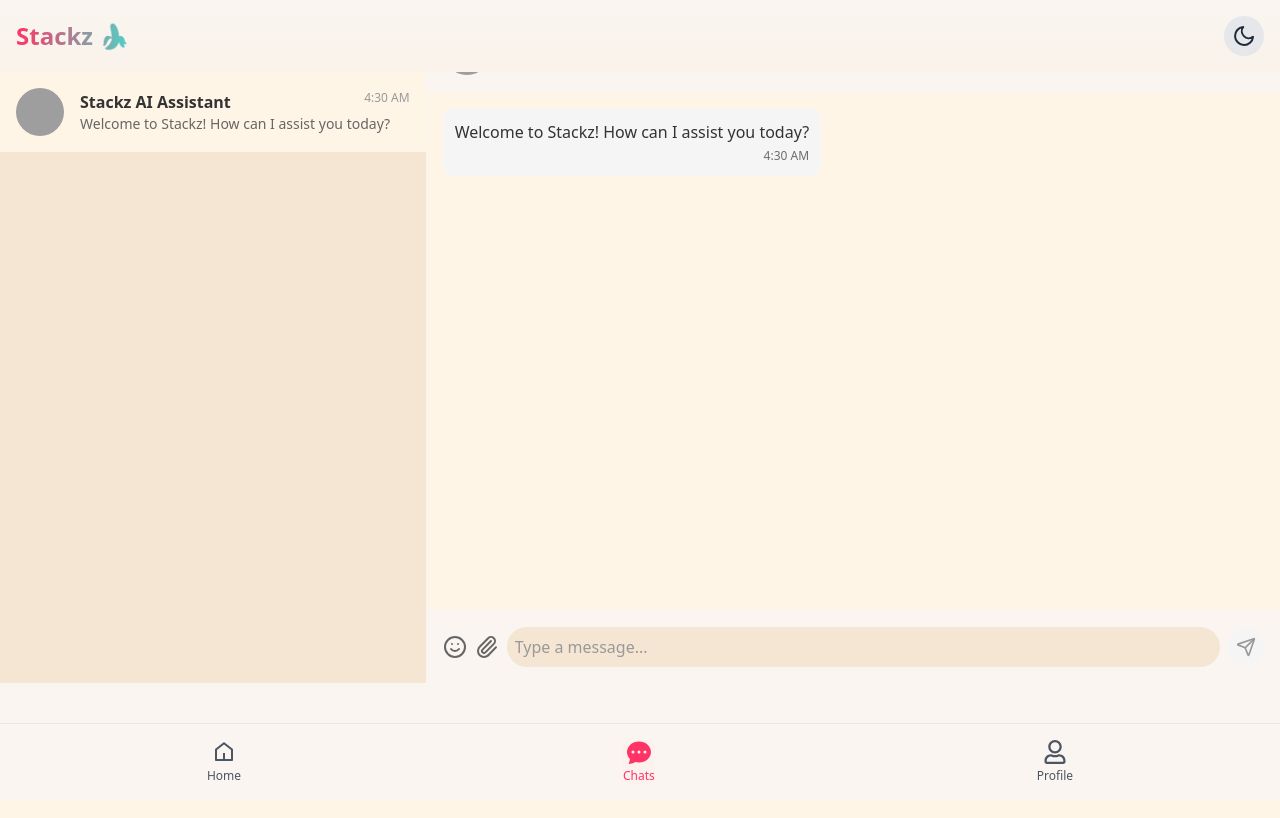
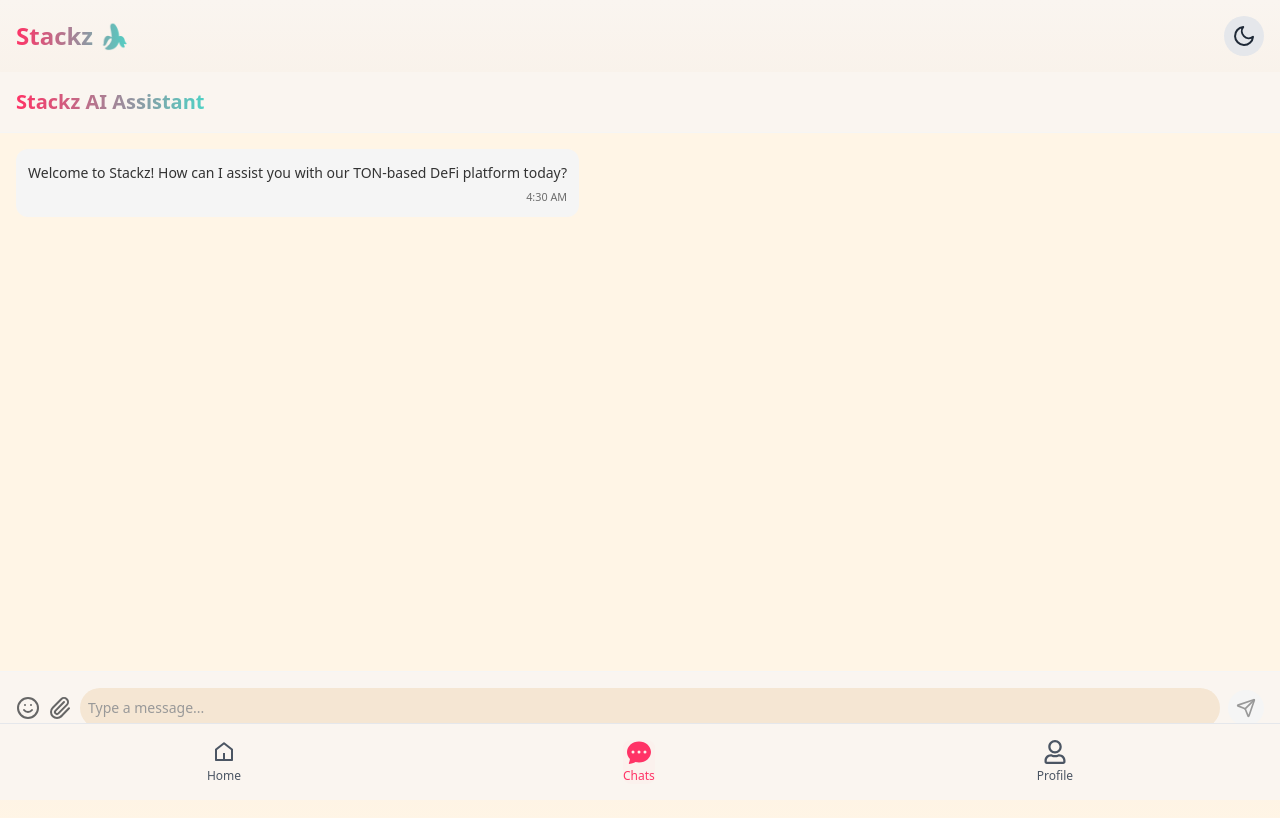
Before and after one commit to ayuxy027/Stackz, a React (Vite) app in the folder frontend/: page /chats in a window 1280 px wide. Shown: the top 818 px of the page. Built offline with nearby package versions, Linux system fonts and the light colour scheme; grey boxes are pictures that could not be loaded.

Commit message:
Added Colour Schema in Chatbot

```diff
--- a/frontend/src/pages/Chats.jsx
+++ b/frontend/src/pages/Chats.jsx
@@ -1,47 +1,31 @@
 import React, { useState, useRef, useEffect } from 'react'
 import { motion, AnimatePresence } from 'framer-motion'
-import { MessageSquare, Send, Paperclip, Smile, MoreVertical, ChevronLeft } from 'lucide-react'
+import { Send, Paperclip, Smile } from 'lucide-react'
 
-const mockChats = [
-  {
+const initialMessage = {
   id: 1,
-    name: 'Stackz AI Assistant',
-    profileImage: 'https://images.unsplash.com/photo-1573496359142-b8d87734a5a2?auto=format&fit=crop&w=100&q=80',
-    messages: [
-      { id: 1, text: 'Welcome to Stackz! How can I assist you today?', sender: 'AI', time: '4:30 AM' }
-    ],
-    active: true
+  text: 'Welcome to Stackz! How can I assist you with our TON-based DeFi platform today?',
+  sender: 'AI',
+  time: '4:30 AM'
 }
-]
 
 export default function Chats() {
-  const [selectedChat, setSelectedChat] = useState(mockChats[0])
+  const [messages, setMessages] = useState([initialMessage])
   const [newMessage, setNewMessage] = useState('')
-  const [isMobileView, setIsMobileView] = useState(false)
-  const [showChatList, setShowChatList] = useState(true)
   const [isLoading, setIsLoading] = useState(false)
   const messagesEndRef = useRef(null)
 
   useEffect(() => {
-    const handleResize = () => {
-      setIsMobileView(window.innerWidth < 768)
-    }
-    handleResize()
-    window.addEventListener('resize', handleResize)
-    return () => window.removeEventListener('resize', handleResize)
-  }, [])
-
-  useEffect(() => {
     messagesEndRef.current?.scrollIntoView({ behavior: 'smooth' })
-  }, [selectedChat.messages])
+  }, [messages])
 
   const getAIPrompt = (userInput) => {
     return `
       You are Stackz Assistant, a highly knowledgeable and articulate AI assistant for our DeFi platform, which leverages the TON SDK and operates on the TON Network. Your primary focus is to provide clear, concise, and engaging responses (100-200 characters) tailored to users interested in:
 
-      - **SIPs (Systematic Investment Plans)**: Explain how our platform supports strategic and periodic investments in TON-based tokens.
-      - **Portfolios**: Highlight portfolio tracking, optimization, and user-friendly analytics to help users manage their TON assets efficiently.
-      - **Token Management**: Detail features like minting, swapping, staking, and holding tokens with an emphasis on security and transparency.
+      - SIPs (Systematic Investment Plans): Explain how our platform supports strategic and periodic investments in TON-based tokens.
+      - Portfolios: Highlight portfolio tracking, optimization, and user-friendly analytics to help users manage their TON assets efficiently.
+      - Token Management: Detail features like minting, swapping, staking, and holding tokens with an emphasis on security and transparency.
 
       Key goals:
       - Ensure technical accuracy while maintaining simplicity for a diverse user audience, from beginners to experienced DeFi users.
@@ -81,7 +65,7 @@ export default function Chats() {
       return data.candidates[0].content.parts[0].text;
     } catch (error) {
       console.error('API Error:', error);
-      return "Error. Please try again.";
+      return "I apologize, but I'm experiencing difficulties. Please try again.";
     }
   };
 
@@ -95,11 +79,7 @@ export default function Chats() {
       time: new Date().toLocaleTimeString([], { hour: '2-digit', minute: '2-digit' })
     };
 
-    setSelectedChat(prev => ({
-      ...prev,
-      messages: [...prev.messages, userMessage]
-    }));
-
+    setMessages(prev => [...prev, userMessage]);
     setNewMessage('');
     setIsLoading(true);
 
@@ -113,10 +93,7 @@ export default function Chats() {
         time: new Date().toLocaleTimeString([], { hour: '2-digit', minute: '2-digit' })
       };
 
-      setSelectedChat(prev => ({
-        ...prev,
-        messages: [...prev.messages, aiMessage]
-      }));
+      setMessages(prev => [...prev, aiMessage]);
     } catch (error) {
       console.error('Error processing AI response:', error);
     } finally {
@@ -124,136 +101,49 @@ export default function Chats() {
     }
   };
 
-  const handleChatSelect = (chat) => {
-    setSelectedChat(chat)
-    if (isMobileView) {
-      setShowChatList(false)
-    }
-  }
-
   return (
     <div className="flex flex-col h-[calc(100vh-8rem)] bg-background-light-primary dark:bg-background-dark-primary transition-colors-all duration-300">
-      {/* Mobile Header */}
-      {isMobileView && (
+      {/* Chat Header */}
       <div className="flex items-center justify-between p-4 border-b border-neutral-light dark:border-neutral-dark">
-          {!showChatList && (
-            <button onClick={() => setShowChatList(true)} className="text-primary dark:text-primary-light">
-              <ChevronLeft size={24} />
-            </button>
-          )}
-          <h1 className="text-xl font-bold text-text-light-primary dark:text-text-dark-primary">
-            {showChatList ? 'Chats' : selectedChat.name}
+        <h1 className="text-xl font-bold text-transparent bg-gradient-to-r from-primary to-secondary bg-clip-text">
+          Stackz AI Assistant
         </h1>
-          <MessageSquare className="text-primary dark:text-primary-light" />
       </div>
-      )}
-
-      <div className="flex flex-1 overflow-hidden">
-        {/* Chat List */}
-        <AnimatePresence>
-          {(!isMobileView || showChatList) && (
-            <motion.div
-              initial={{ opacity: 0, x: -20 }}
-              animate={{ opacity: 1, x: 0 }}
-              exit={{ opacity: 0, x: -20 }}
-              className="w-full border-r md:w-1/3 border-neutral-light dark:border-neutral-dark bg-background-light-secondary dark:bg-background-dark-secondary"
-            >
-              {!isMobileView && (
-                <div className="flex items-center justify-between p-4 border-b border-neutral-light dark:border-neutral-dark">
-                  <h2 className="text-xl font-bold text-text-light-primary dark:text-text-dark-primary">Chats</h2>
-                  <MessageSquare className="text-primary dark:text-primary-light" />
-                </div>
-              )}
-
-              <div className="h-full overflow-y-auto divide-y divide-neutral-light/10 dark:divide-neutral-dark/10">
-                {mockChats.map(chat => (
-                  <motion.div
-                    key={chat.id}
-                    whileHover={{ scale: 1.02 }}
-                    onClick={() => handleChatSelect(chat)}
-                    className={`p-4 cursor-pointer flex items-center space-x-4 ${
-                      selectedChat.id === chat.id
-                        ? 'bg-background-light-accent dark:bg-background-dark-accent'
-                        : ''
-                    }`}
-                  >
-                    <img
-                      src={chat.profileImage}
-                      alt={chat.name}
-                      className="object-cover w-12 h-12 rounded-full"
-                    />
-                    <div className="flex-1 min-w-0">
-                      <div className="flex justify-between">
-                        <h3 className="font-semibold truncate text-text-light-primary dark:text-text-dark-primary">{chat.name}</h3>
-                        <span className="ml-2 text-xs text-text-light-muted dark:text-text-dark-muted whitespace-nowrap">
-                          {chat.messages[chat.messages.length - 1].time}
-                        </span>
-                      </div>
-                      <p className="text-sm truncate text-text-light-secondary dark:text-text-dark-secondary">
-                        {chat.messages[chat.messages.length - 1].text}
-                      </p>
-                    </div>
-                  </motion.div>
-                ))}
-              </div>
-            </motion.div>
-          )}
-        </AnimatePresence>
-
-        {/* Chat Window */}
-        <AnimatePresence>
-          {(!isMobileView || !showChatList) && (
-            <motion.div
-              initial={{ opacity: 0, x: 20 }}
-              animate={{ opacity: 1, x: 0 }}
-              exit={{ opacity: 0, x: 20 }}
-              className="flex flex-col w-full md:w-2/3"
-            >
-              {/* Chat Header */}
-              {!isMobileView && (
-                <div className="flex items-center justify-between p-4 border-b border-neutral-light dark:border-neutral-dark">
-                  <div className="flex items-center space-x-4">
-                    <img
-                      src={selectedChat.profileImage}
-                      alt={selectedChat.name}
-                      className="object-cover w-12 h-12 rounded-full"
-                    />
-                    <h2 className="text-xl font-semibold text-text-light-primary dark:text-text-dark-primary">
-                      {selectedChat.name}
-                    </h2>
-                  </div>
-                  <MoreVertical className="text-text-light-secondary dark:text-text-dark-secondary" />
-                </div>
-              )}
 
       {/* Chat Messages */}
       <div className="flex-1 p-4 space-y-4 overflow-y-auto bg-background-light-accent dark:bg-background-dark-accent">
-                {selectedChat.messages.map(message => (
-                  <div
+        <AnimatePresence>
+          {messages.map(message => (
+            <motion.div
               key={message.id}
+              initial={{ opacity: 0, y: 20 }}
+              animate={{ opacity: 1, y: 0 }}
+              exit={{ opacity: 0, y: -20 }}
+              transition={{ duration: 0.3 }}
               className={`flex ${
                 message.sender === 'User' ? 'justify-end' : 'justify-start'
               }`}
             >
               <div
-                      className={`max-w-[70%] p-3 rounded-xl ${
+                className={`max-w-[80%] p-3 rounded-xl ${
                   message.sender === 'User'
                     ? 'bg-primary text-white dark:bg-primary-dark'
                     : 'bg-neutral-light dark:bg-neutral-dark text-text-light-primary dark:text-text-dark-primary'
                 }`}
               >
-                      <p className="break-words">{message.text}</p>
-                      <span className="block mt-1 text-xs text-right opacity-70">
+                <p className="break-words text-base-mobile">{message.text}</p>
+                <span className="block mt-1 text-right text-xs-mobile opacity-70">
                   {message.time}
                 </span>
               </div>
-                  </div>
+            </motion.div>
           ))}
+        </AnimatePresence>
 
         {isLoading && (
           <div className="flex justify-start">
-                    <div className="max-w-[70%] p-3 rounded-xl bg-neutral-light dark:bg-neutral-dark">
-                      <p className="text-background-dark-primary animate-pulse">AI is thinking...</p>
+            <div className="max-w-[80%] p-3 rounded-xl bg-neutral-light dark:bg-neutral-dark">
+              <p className="text-text-light-primary dark:text-text-dark-primary animate-pulse text-base-mobile">AI is thinking...</p>
             </div>
           </div>
         )}
@@ -271,7 +161,7 @@ export default function Chats() {
           onChange={(e) => setNewMessage(e.target.value)}
           onKeyPress={(e) => e.key === 'Enter' && handleSendMessage()}
           placeholder="Type a message..."
-                  className="flex-1 p-2 rounded-full bg-background-light-secondary dark:bg-background-dark-secondary text-text-light-primary dark:text-text-dark-primary placeholder-text-light-muted dark:placeholder-text-dark-muted"
+          className="flex-1 p-2 rounded-full bg-background-light-secondary dark:bg-background-dark-secondary text-text-light-primary dark:text-text-dark-primary placeholder-text-light-muted dark:placeholder-text-dark-muted text-base-mobile"
         />
         <motion.button
           whileTap={{ scale: 0.9 }}
@@ -286,10 +176,6 @@ export default function Chats() {
           <Send size={20} />
         </motion.button>
       </div>
-            </motion.div>
-          )}
-        </AnimatePresence>
-      </div>
     </div>
   )
 }
```
Lines whose indentation alone changed are shown as unchanged.
